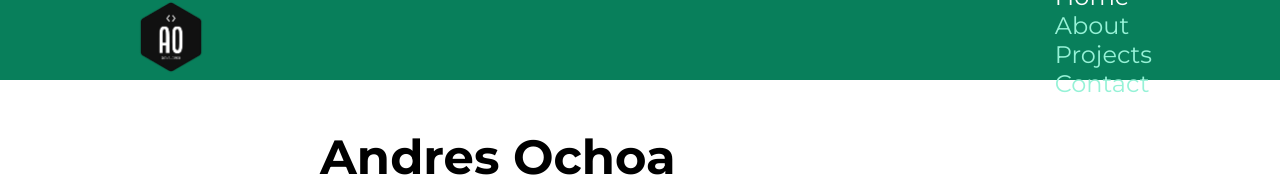
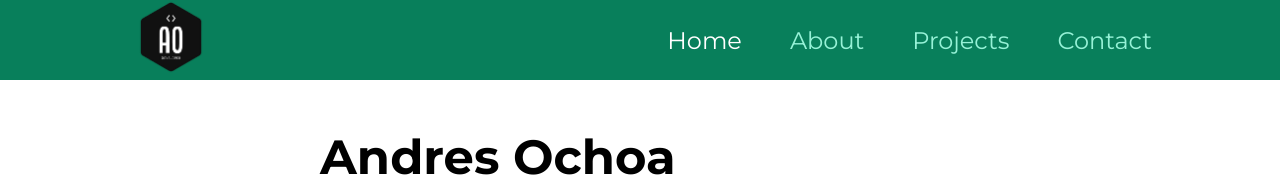
Before and after one commit to andres8ab/porfolio, a Next.js app: page / in a window 1280 px wide. Shown: the top 177 px of the page. Built offline with nearby package versions, Linux system fonts and the light colour scheme.

Commit message:
second commit

```diff
--- a/components/layout/MainNavigation.js
+++ b/components/layout/MainNavigation.js
@@ -21,7 +21,6 @@ const MainNavigation = () => {
       </div>
       <nav>
         <ul>
-          <div className={classes.list}>
           <li>
             <Link
               href="/"
@@ -54,7 +53,6 @@ const MainNavigation = () => {
               Contact
             </Link>
           </li>
-          </div>
         </ul>
       </nav>
     </header>
```
Lines whose indentation alone changed are shown as unchanged.
